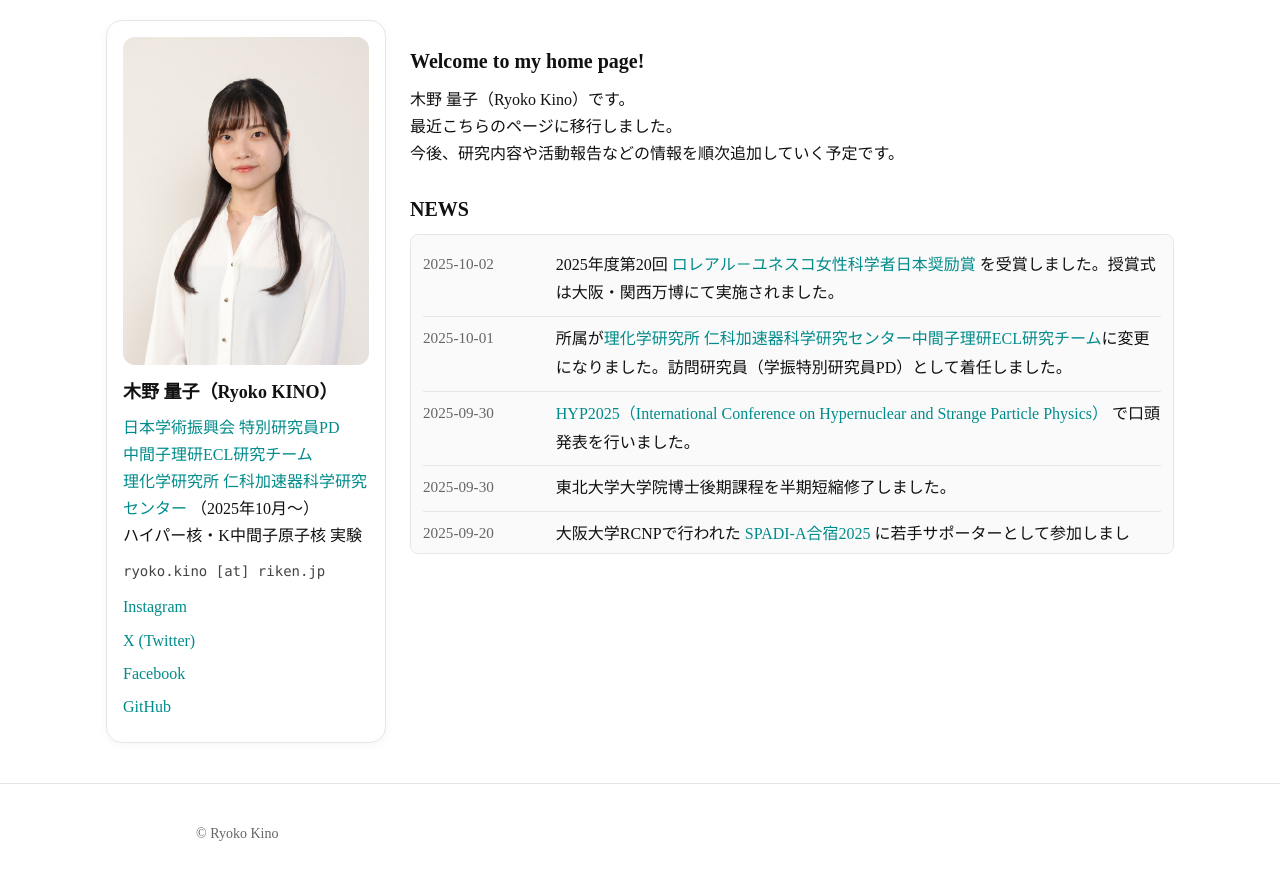
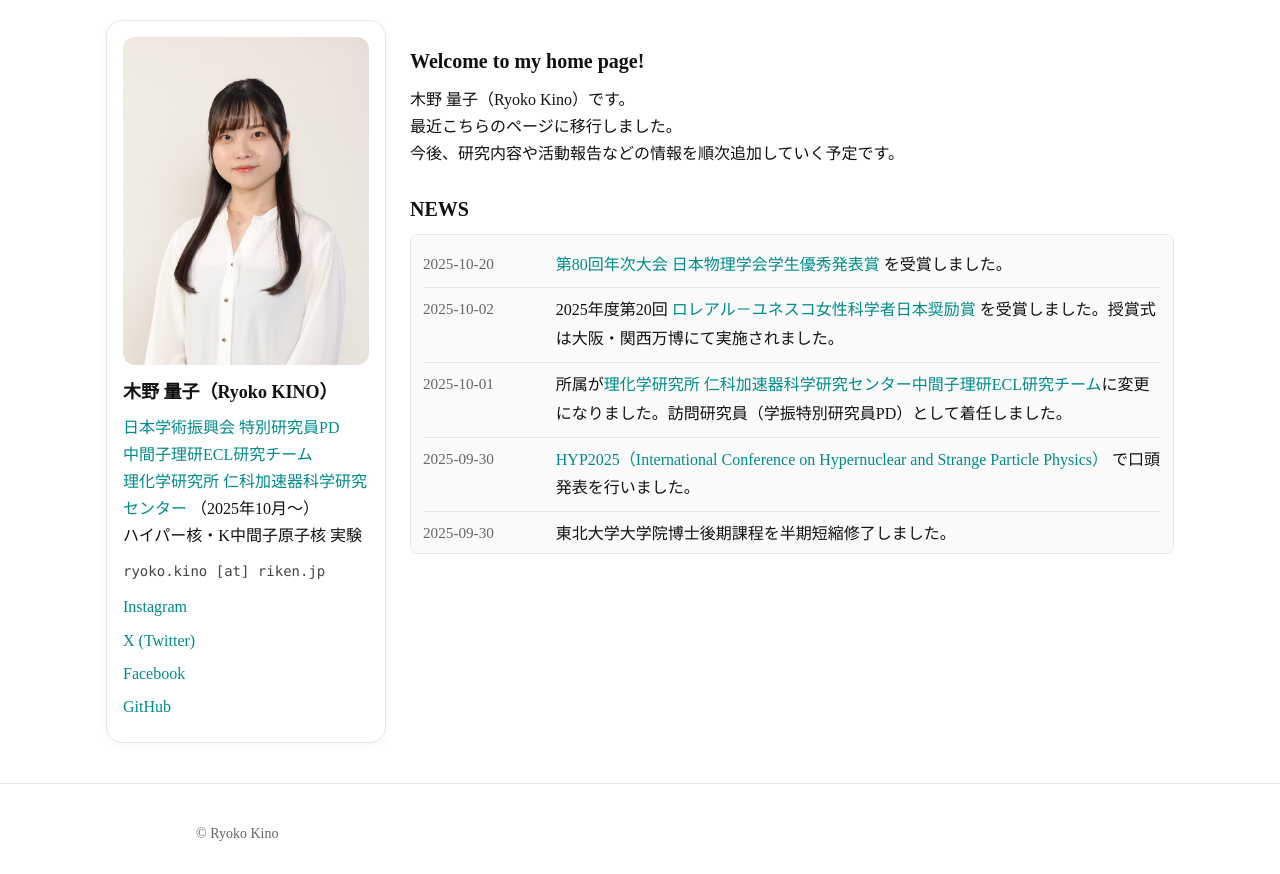
Before and after one commit to Ryoko0710/ryoko0710.github.io, a Jekyll site: the page built from index.html, in a window 1280 px wide, cut to the strip 484-1358 px from the top of the page. Built offline with Jekyll 4.4.1, drawn with Linux system fonts in a browser that asks for light colours.

Commit message:
update ja index

```diff
--- a/index.html
+++ b/index.html
@@ -18,6 +18,16 @@ sidebar: profile
   <h2>NEWS</h2>
 <ul class="news">
   <li>
+    <time>2025-10-20</time>
+    <span>
+      <a href="https://www.jps.or.jp/activities/awards/gakusei/2025a_student_presentation_award.php" target="_blank" rel="noopener noreferrer">
+        第80回年次大会 日本物理学会学生優秀発表賞
+      </a>
+      を受賞しました。
+    </span>
+  </li>
+
+<li>
     <time>2025-10-02</time>
     <span>
       2025年度第20回<a href="https://www.loreal.com/ja-jp/japan/press-releases/brands/fwis-20th-anniversary/" target="_blank" rel="noopener noreferrer">
```
